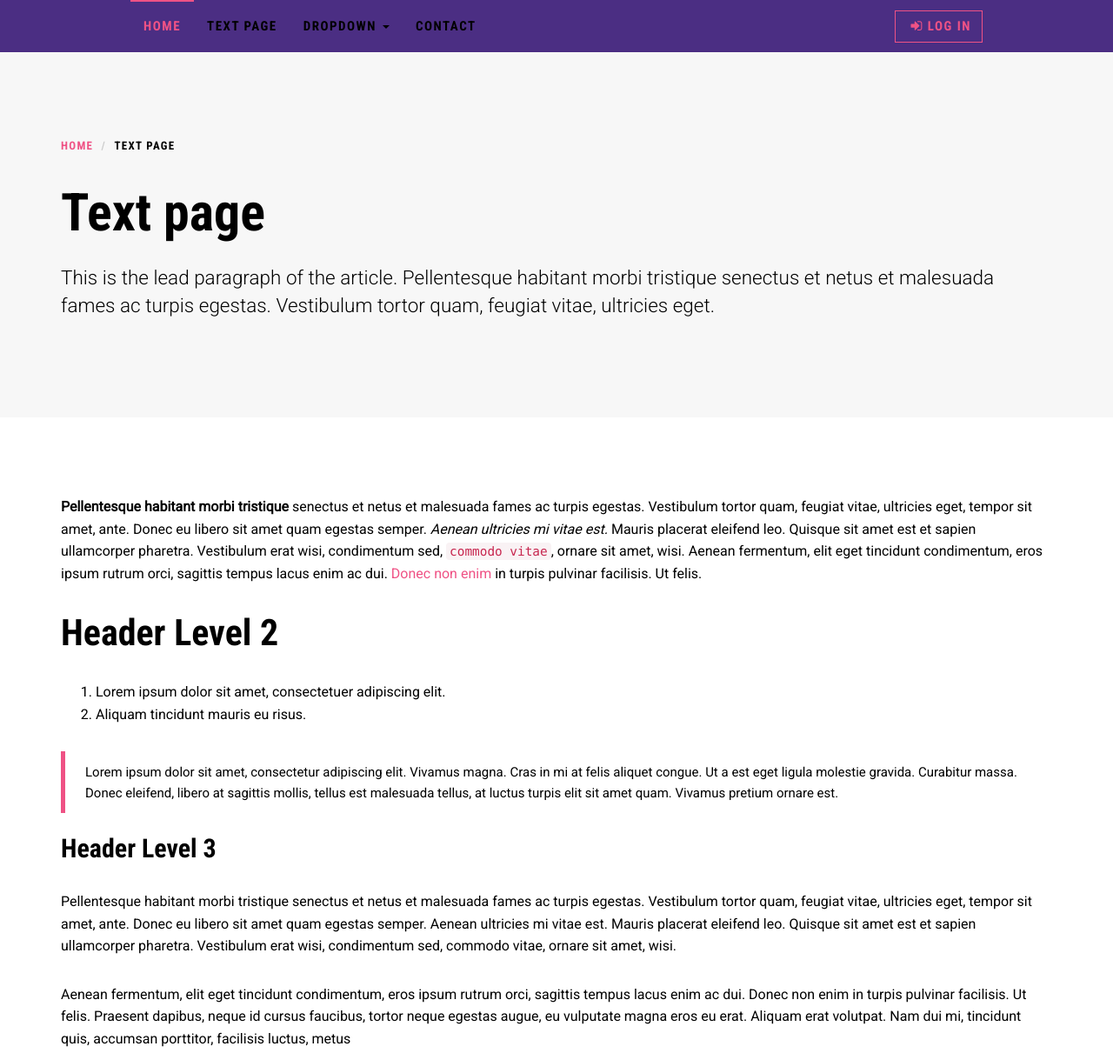
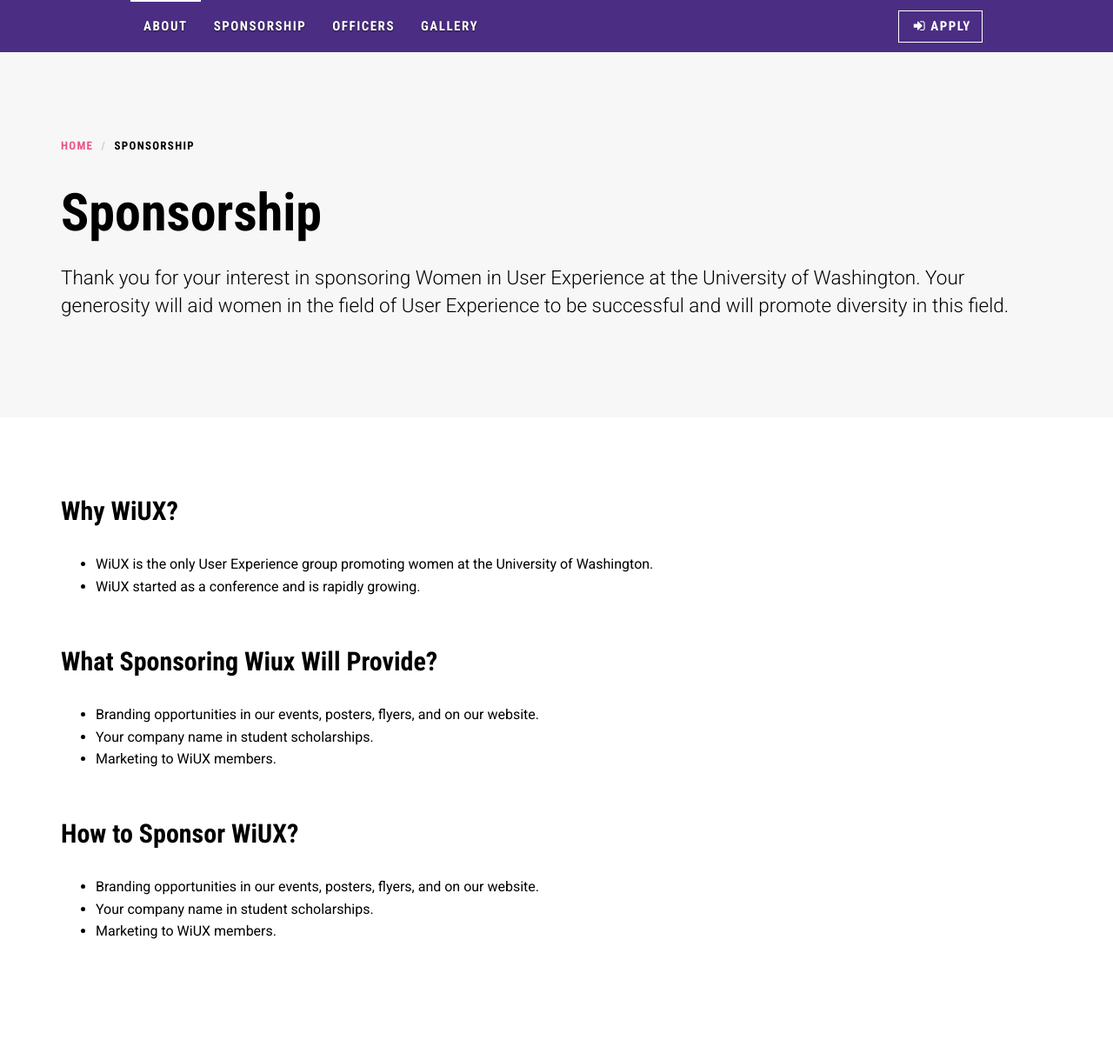
Before and after one commit to ejwong/WiUX-Website, a plain HTML site: page sponsor.html in a window 1280 px wide. Shown: the top 1211 px of the page at 87% size. Drawn offline with nearby package versions, Linux system fonts and the light colour scheme.

Commit message:
adding sponsorship page

```diff
--- a/text.html
+++ b/sponsor.html
@@ -2,8 +2,18 @@
 <html>
   <head>
     <meta charset="utf-8">
+    <script>
+      (function(i,s,o,g,r,a,m){i['GoogleAnalyticsObject']=r;i[r]=i[r]||function(){
+      (i[r].q=i[r].q||[]).push(arguments)},i[r].l=1*new Date();a=s.createElement(o),
+      m=s.getElementsByTagName(o)[0];a.async=1;a.src=g;m.parentNode.insertBefore(a,m)
+      })(window,document,'script','https://www.google-analytics.com/analytics.js','ga');
+
+      ga('create', 'UA-89918754-1', 'auto');
+      ga('send', 'pageview');
+
+    </script>
     <meta http-equiv="X-UA-Compatible" content="IE=edge">
-    <title>Barunka - Multipurpose Bootstrap template by Bootstrapious.com</title>
+    <title>Women in User Experience (WiUX)</title>
     <meta name="description" content="">
     <meta name="viewport" content="width=device-width, initial-scale=1">
     <meta name="robots" content="all,follow">
@@ -26,30 +36,35 @@
         <script src="https://oss.maxcdn.com/html5shiv/3.7.2/html5shiv.min.js"></script>
         <script src="https://oss.maxcdn.com/respond/1.4.2/respond.min.js"></script><![endif]-->
   </head>
-  <body>
+  <body class="home">
     <!-- navbar-->
     <header class="header">
       <div role="navigation" class="navbar navbar-default">
         <div class="container">
-          <div class="navbar-header"><a href="index.html" class="navbar-brand">Barunka.</a>
+          <div class="navbar-header"><a href="index.html" class="navbar-brand">Women in User Experience (WiUX)</a>
             <div class="navbar-buttons">
               <button type="button" data-toggle="collapse" data-target=".navbar-collapse" class="navbar-toggle navbar-btn">Menu<i class="fa fa-align-justify"></i></button>
             </div>
           </div>
           <div id="navigation" class="collapse navbar-collapse navbar-right">
             <ul class="nav navbar-nav">
-              <li class="active"><a href="index.html">Home</a></li>
-              <li><a href="text.html">Text page</a></li>
-              <li class="dropdown"><a href="#" data-toggle="dropdown" class="dropdown-toggle">Dropdown <b class="caret"></b></a>
+              <li class="active"><a href="index.html">About</a></li>
+              <li><a href="sponsor.html">Sponsorship</a></li>
+              <li><a href="#officers">Officers</a></li>
+              <li><a href="#Events-Gallery">Gallery</a></li>
+<!--               <li class="dropdown"><a href="#" data-toggle="dropdown" class="dropdown-toggle">Dropdown <b class="caret"></b></a>
                 <ul class="dropdown-menu">
                   <li><a href="#">Dropdown item 1</a></li>
                   <li><a href="#">Dropdown item 2</a></li>
                   <li><a href="#">Dropdown item 3</a></li>
                   <li><a href="#">Dropdown item 4</a></li>
-                </ul>
+                </ul> -->
               </li>
-              <li><a href="contact.html">Contact</a></li>
-            </ul><a href="#" data-toggle="modal" data-target="#login-modal" class="btn navbar-btn btn-ghost"><i class="fa fa-sign-in"></i>Log in</a>
+            </ul>
+<!--        <a href="#" data-toggle="modal" data-target="#login-modal" class="btn navbar-btn btn-white"><i class="fa fa-sign-in"></i>Log in</a> -->
+            <a href="https://goo.gl/forms/Y2HIF3bWIp8Or0sh1" class="btn navbar-btn btn-white" target='_blank'><i class="fa fa-sign-in"></i>Apply</a>
+
+
           </div>
         </div>
       </div>
@@ -87,11 +102,11 @@
         <div class="breadcrumbs">
           <ul class="breadcrumb">
             <li><a href="index.html">Home</a></li>
-            <li>Text page</li>
+            <li>Sponsorship</li>
           </ul>
         </div>
-        <h1>Text page</h1>
-        <p class="lead">This is the lead paragraph of the article. Pellentesque habitant morbi tristique senectus et netus et malesuada fames ac turpis egestas. Vestibulum tortor quam, feugiat vitae, ultricies eget.</p>
+        <h1>Sponsorship</h1>
+        <p class="lead">Thank you for your interest in sponsoring Women in User Experience at the University of Washington. Your generosity will aid women in the field of User Experience to be successful and will promote diversity in this field.</p>
       </div>
     </section>
     <section class="blog-post">
@@ -99,29 +114,37 @@
         <div class="row">
           <div class="col-lg-12">
             <div class="post-content margin-bottom--big">
-              <p><strong>Pellentesque habitant morbi tristique</strong> senectus et netus et malesuada fames ac turpis egestas. Vestibulum tortor quam, feugiat vitae, ultricies eget, tempor sit amet, ante. Donec eu libero sit amet quam egestas semper. <em>Aenean ultricies mi vitae est.</em> Mauris placerat eleifend leo. Quisque sit amet est et sapien ullamcorper pharetra. Vestibulum erat wisi, condimentum sed, <code>commodo vitae</code>, ornare sit amet, wisi. Aenean fermentum, elit eget tincidunt condimentum, eros ipsum rutrum orci, sagittis tempus lacus enim ac dui. <a href="#">Donec non enim</a> in turpis pulvinar facilisis. Ut felis.</p>
-              <h2>Header Level 2</h2>
-              <ol>
-                <li>Lorem ipsum dolor sit amet, consectetuer adipiscing elit.</li>
-                <li>Aliquam tincidunt mauris eu risus.</li>
-              </ol>
-              <blockquote>
+<!--               <p><strong>Pellentesque habitant morbi tristique</strong> senectus et netus et malesuada fames ac turpis egestas. Vestibulum tortor quam, feugiat vitae, ultricies eget, tempor sit amet, ante. Donec eu libero sit amet quam egestas semper. <em>Aenean ultricies mi vitae est.</em> Mauris placerat eleifend leo. Quisque sit amet est et sapien ullamcorper pharetra. Vestibulum erat wisi, condimentum sed, <code>commodo vitae</code>, ornare sit amet, wisi. Aenean fermentum, elit eget tincidunt condimentum, eros ipsum rutrum orci, sagittis tempus lacus enim ac dui. <a href="#">Donec non enim</a> in turpis pulvinar facilisis. Ut felis.</p> -->
+              <h3>Why WiUX?</h3>
+              <ul>
+                <li>WiUX is the only User Experience group promoting women at the University of Washington.</li>
+                <li>WiUX started as a conference and is rapidly growing.</li>
+              </ul>
+              </br>
+<!--               <blockquote>
                 <p>Lorem ipsum dolor sit amet, consectetur adipiscing elit. Vivamus magna. Cras in mi at felis aliquet congue. Ut a est eget ligula molestie gravida. Curabitur massa. Donec eleifend, libero at sagittis mollis, tellus est malesuada tellus, at luctus turpis elit sit amet quam. Vivamus pretium ornare est.</p>
-              </blockquote>
-              <h3>Header Level 3</h3>
-              <p>Pellentesque habitant morbi tristique senectus et netus et malesuada fames ac turpis egestas. Vestibulum tortor quam, feugiat vitae, ultricies eget, tempor sit amet, ante. Donec eu libero sit amet quam egestas semper. Aenean ultricies mi vitae est. Mauris placerat eleifend leo. Quisque sit amet est et sapien ullamcorper pharetra. Vestibulum erat wisi, condimentum sed, commodo vitae, ornare sit amet, wisi. </p>
-              <p>Aenean fermentum, elit eget tincidunt condimentum, eros ipsum rutrum orci, sagittis tempus lacus enim ac dui. Donec non enim in turpis pulvinar facilisis. Ut felis. Praesent dapibus, neque id cursus faucibus, tortor neque egestas augue, eu vulputate magna eros eu erat. Aliquam erat volutpat. Nam dui mi, tincidunt quis, accumsan porttitor, facilisis luctus, metus</p>
+              </blockquote> -->
+              <h3>What Sponsoring Wiux Will Provide?</h3>
               <ul>
-                <li>Lorem ipsum dolor sit amet, consectetuer adipiscing elit.</li>
-                <li>Aliquam tincidunt mauris eu risus.</li>
+                <li>Branding opportunities in our events, posters, flyers, and on our website.</li>
+                <li>Your company name in student scholarships.</li>
+                <li>Marketing to WiUX members.</li>
               </ul>
-              <p><img src="img/blog1.jpg" alt="Example blog post alt" class="img-responsive"></p>
+              </br>
+              <h3>How to Sponsor WiUX?</h3>
+              <ul>
+                <li>Branding opportunities in our events, posters, flyers, and on our website.</li>
+                <li>Your company name in student scholarships.</li>
+                <li>Marketing to WiUX members.</li>
+              </ul>
+              </br>
+ <!--              <p><img src="img/blog1.jpg" alt="Example blog post alt" class="img-responsive"></p>
               <p>Pellentesque habitant morbi tristique senectus et netus et malesuada fames ac turpis egestas. Vestibulum tortor quam, feugiat vitae, ultricies eget, tempor sit amet, ante. Donec eu libero sit amet quam egestas semper. Aenean ultricies mi vitae est. Mauris placerat eleifend leo. Quisque sit amet est et sapien ullamcorper pharetra. Vestibulum erat wisi, condimentum sed, commodo vitae, ornare sit amet, wisi. Aenean fermentum, elit eget tincidunt condimentum, eros ipsum rutrum orci, sagittis tempus lacus enim ac dui. Donec non enim in turpis pulvinar facilisis. Ut felis. Praesent dapibus, neque id cursus faucibus, tortor neque egestas augue, eu vulputate magna eros eu erat. Aliquam erat volutpat. Nam dui mi, tincidunt quis, accumsan porttitor, facilisis luctus, metus</p>
             </div>
-            <!-- /.post-content-->
+
           </div>
-        </div>
-        <div class="row no-space padding-horizontal">
+        </div> -->
+ <!--        <div class="row no-space padding-horizontal">
           <div class="col-sm-4 col-xs-6">
             <div class="box"><a href="img/portfolio-3.jpg" title="" data-lightbox="portfolio" data-title="Portfolio image 3"><img src="img/portfolio-3.jpg" alt="" class="img-responsive"></a></div>
           </div>
@@ -140,10 +163,10 @@
           <div class="col-sm-4 col-xs-6">
             <div class="box"><a href="img/portfolio-8.jpg" title="" data-lightbox="portfolio" data-title="Portfolio image 8"><img src="img/portfolio-8.jpg" alt="" class="img-responsive"></a></div>
           </div>
-        </div>
+        </div> -->
       </div>
     </section>
-    <section class="background-gray-lightest section--padding-bottom-small">
+<!--     <section class="background-gray-lightest section--padding-bottom-small">
       <div class="container">
         <div class="row">
           <div class="col-lg-12">
@@ -177,7 +200,7 @@
           </div>
         </div>
       </div>
-    </section>
+    </section> -->
     <footer class="footer">
       <div class="footer__copyright">
         <div class="container">
```
Also changed, not shown: index.html (+14 -14 lines).
